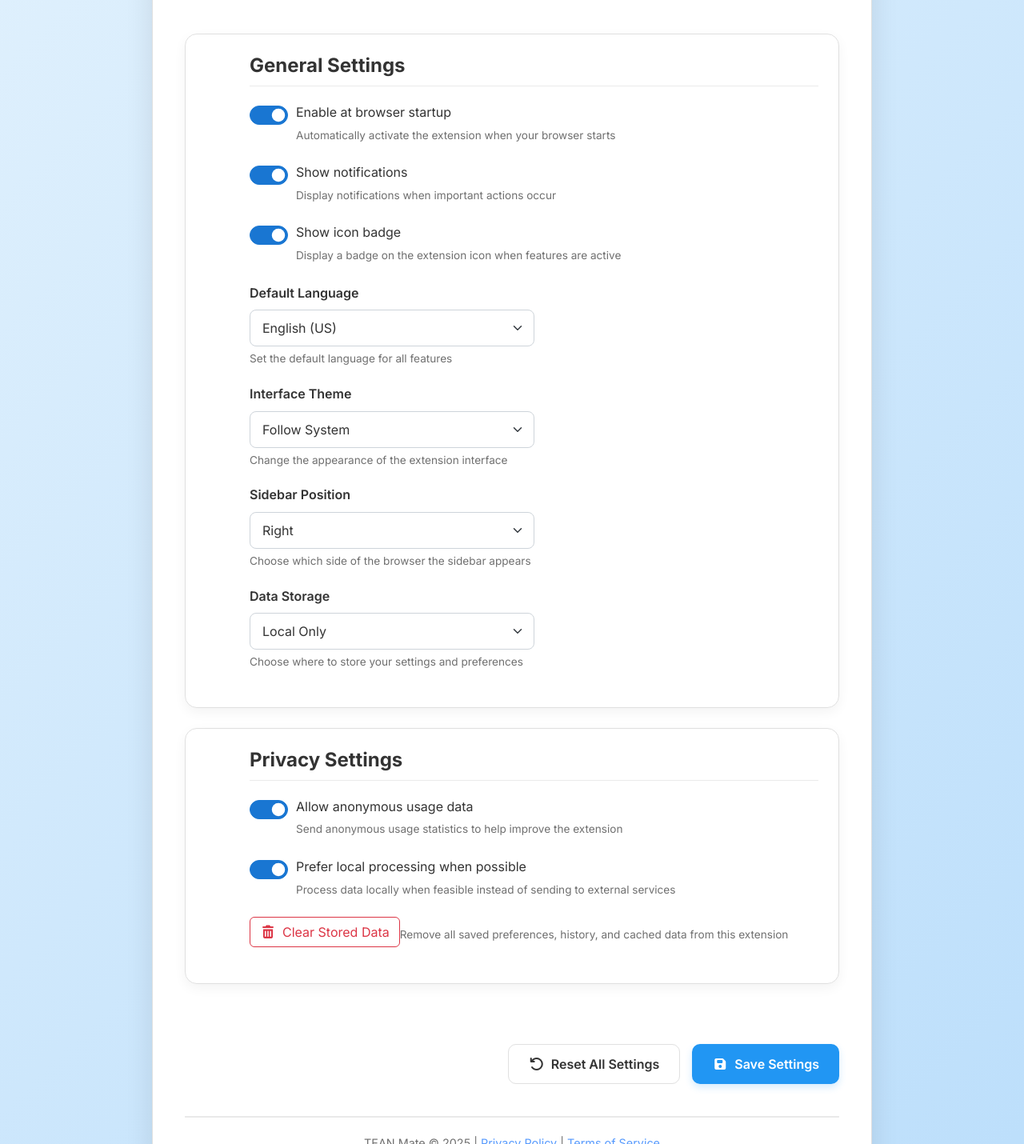
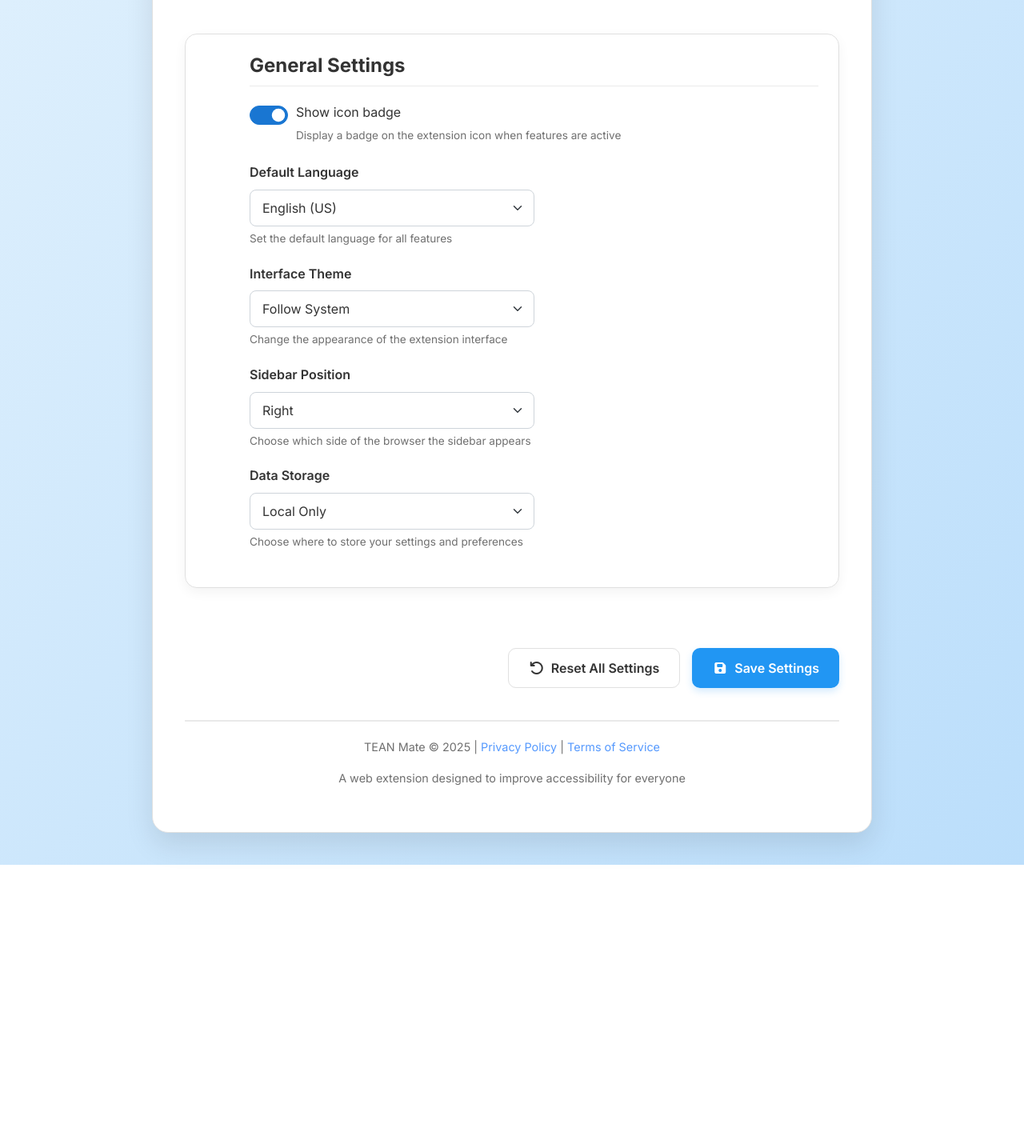
Before and after one commit to AhmedHeshamSakr/TEAN-Mate, a browser extension: page 6-settings/options.html in a window 1280 px wide. Shown: the part 411-1841 px from the top of the page at 80% size. After the commit the page ends 1492 px from the top, so only its background shows below. Drawn offline with nearby package versions, Linux system fonts and the light colour scheme; files that its build step writes are made by us from their sources.

Commit message:
refactor: remove unused general and tts settings

```diff
--- a/6-settings/options.html
+++ b/6-settings/options.html
@@ -76,26 +76,6 @@
 
                         <div class="settings-row">
                             <div class="form-check form-switch">
-                                <input class="form-check-input" type="checkbox" id="enableStartup" checked>
-                                <label class="form-check-label" for="enableStartup">
-                                    <div>Enable at browser startup</div>
-                                    <div class="settings-description">Automatically activate the extension when your browser starts</div>
-                                </label>
-                            </div>
-                        </div>
-
-                        <div class="settings-row">
-                            <div class="form-check form-switch">
-                                <input class="form-check-input" type="checkbox" id="showNotifications" checked>
-                                <label class="form-check-label" for="showNotifications">
-                                    <div>Show notifications</div>
-                                    <div class="settings-description">Display notifications when important actions occur</div>
-                                </label>
-                            </div>
-                        </div>
-
-                        <div class="settings-row">
-                            <div class="form-check form-switch">
                                 <input class="form-check-input" type="checkbox" id="showIconBadge" checked>
                                 <label class="form-check-label" for="showIconBadge">
                                     <div>Show icon badge</div>
@@ -153,42 +133,6 @@
                                 </select>
                                 <div class="settings-description">Choose where to store your settings and preferences</div>
                             </div>
-                        </div>
-                    </div>
-                </div>
-
-                <div class="settings-section d-flex align-items-start">
-                    <div class="feature-icon icon-general" style="background-color: var(--danger-color);">
-                        <i class="fas fa-shield-alt"></i>
-                    </div>
-                    <div class="flex-grow-1">
-                        <h3 class="settings-section-title">Privacy Settings</h3>
-
-                        <div class="settings-row">
-                            <div class="form-check form-switch">
-                                <input class="form-check-input" type="checkbox" id="anonymousUsage" checked>
-                                <label class="form-check-label" for="anonymousUsage">
-                                    <div>Allow anonymous usage data</div>
-                                    <div class="settings-description">Send anonymous usage statistics to help improve the extension</div>
-                                </label>
-                            </div>
-                        </div>
-
-                        <div class="settings-row">
-                            <div class="form-check form-switch">
-                                <input class="form-check-input" type="checkbox" id="localProcessing" checked>
-                                <label class="form-check-label" for="localProcessing">
-                                    <div>Prefer local processing when possible</div>
-                                    <div class="settings-description">Process data locally when feasible instead of sending to external services</div>
-                                </label>
-                            </div>
-                        </div>
-
-                        <div class="settings-row">
-                            <button class="btn btn-outline-danger" id="clearData">
-                                <i class="fas fa-trash-alt me-2"></i>Clear Stored Data
-                            </button>
-                            <div class="settings-description mt-2">Remove all saved preferences, history, and cached data from this extension</div>
                         </div>
                     </div>
                 </div>
@@ -256,16 +200,6 @@
                                 <label class="form-check-label" for="autoReadImages">
                                     <div>Read image descriptions automatically</div>
                                     <div class="settings-description">Automatically read aloud image captions when encountered</div>
-                                </label>
-                            </div>
-                        </div>
-
-                        <div class="settings-row">
-                            <div class="form-check form-switch">
-                                <input class="form-check-input" type="checkbox" id="skipFootnotes">
-                                <label class="form-check-label" for="skipFootnotes">
-                                    <div>Skip footnotes and citations</div>
-                                    <div class="settings-description">Skip reading footnote numbers and citation references</div>
                                 </label>
                             </div>
                         </div>
```
